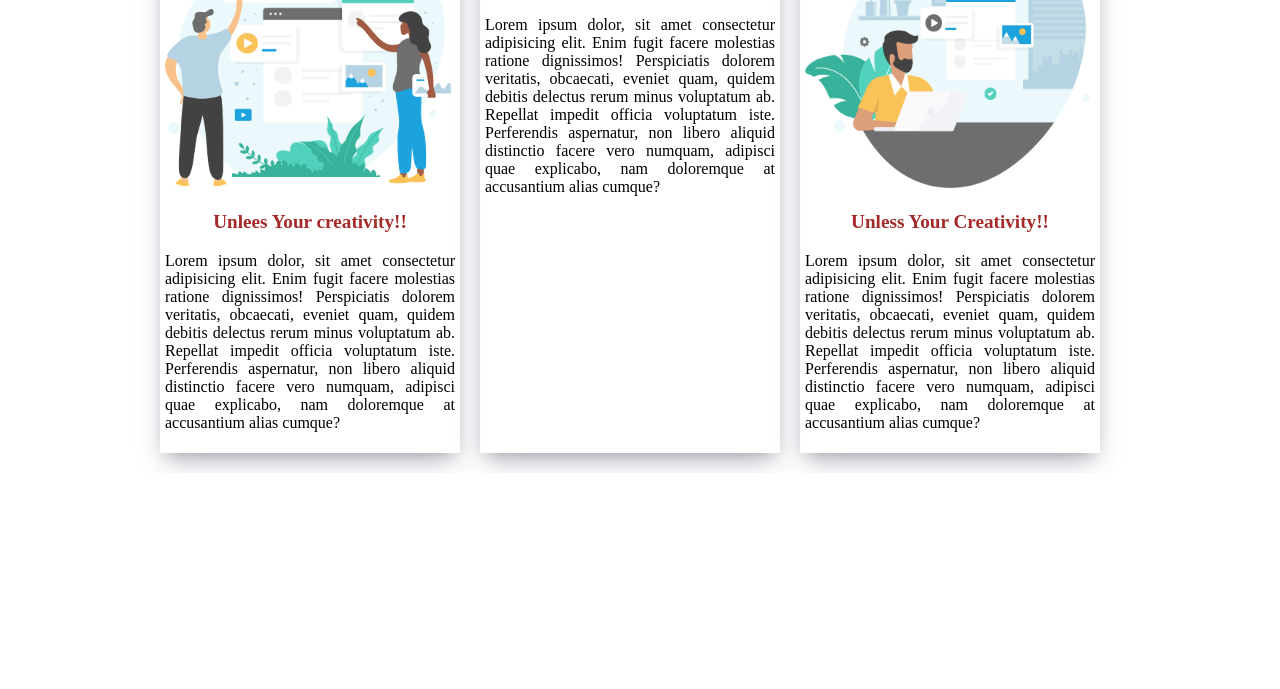
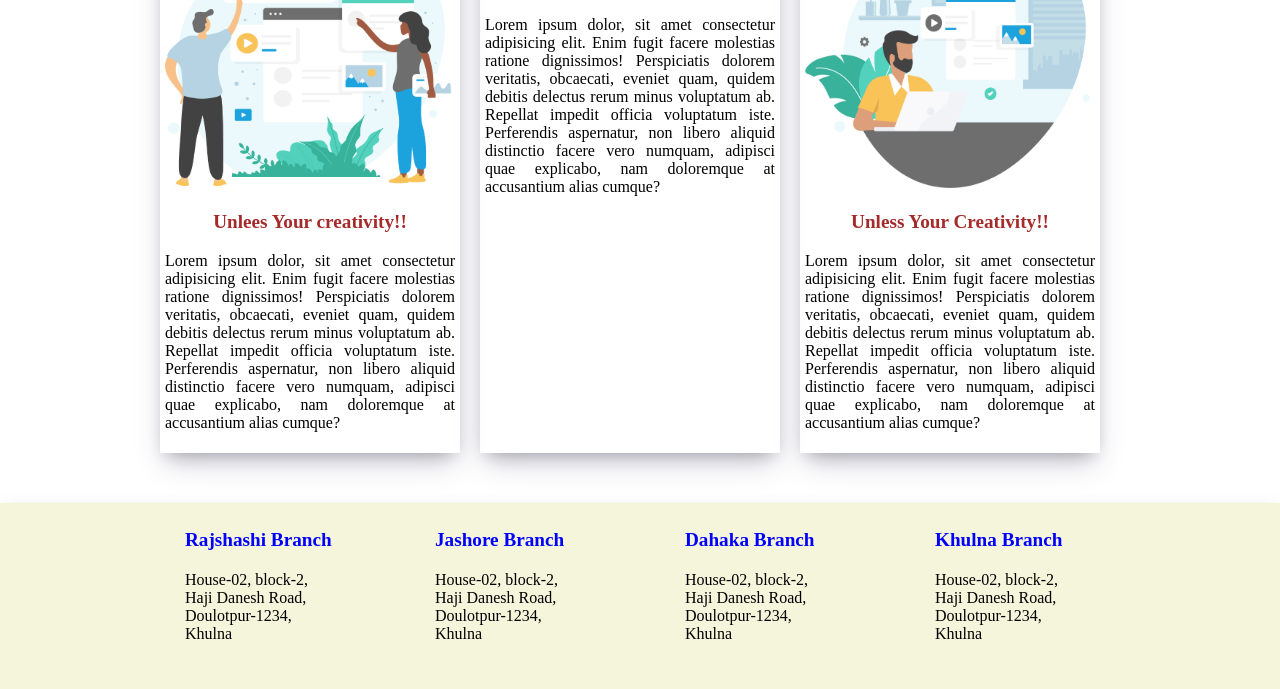
Before and after one commit to Iqbal19955/Second-Project, a plain HTML site: page index.html in a window 1280 px wide. Shown: the part 1277-1966 px from the top of the page. Before the commit the page ends 1750 px from the top, so only its background shows below. Drawn offline with Linux system fonts and the light colour scheme.

Commit message:
new added

```diff
--- a/index.html
+++ b/index.html
@@ -72,6 +72,40 @@
                </div>
             </Section>
        </main>
+       <footer>
+        <div class="footer1">
+        <ul>
+            <li><a href="#" class="special">Rajshashi Branch</a></li>
+            <li><a href="#">House-02, block-2,</a></li>
+            <li><a href="#">Haji Danesh Road,</a></li>
+            <li><a href="#">Doulotpur-1234,</a></li>
+            <li><a href="#">Khulna</a></li>
+        </ul>
+        <ul>
+            <li><a href="#" class="special">Jashore Branch</a></li>
+            <li><a href="#">House-02, block-2,</a></li>
+            <li><a href="#">Haji Danesh Road,</a></li>
+            <li><a href="#">Doulotpur-1234,</a></li>
+            <li><a href="#">Khulna</a></li>
+        </ul>
+        <ul>
+            <li><a href="#" class="special">Dahaka Branch</a></li>
+            <li><a href="#">House-02, block-2,</a></li>
+            <li><a href="#">Haji Danesh Road,</a></li>
+            <li><a href="#">Doulotpur-1234,</a></li>
+            <li><a href="#">Khulna</a></li>
+        </ul>
+        <ul>
+            <li><a href="#" class="special">Khulna Branch</a></li>
+            <li><a href="#">House-02, block-2,</a></li>
+            <li><a href="#">Haji Danesh Road,</a></li>
+            <li><a href="#">Doulotpur-1234,</a></li>
+            <li><a href="#">Khulna</a></li>
+        </ul>
+    </div>
+
+       </footer>
+
 
 
 </body>
--- a/style.css
+++ b/style.css
@@ -97,6 +97,7 @@ color: red;
 /*Card Start*/
 .card-item1{
     display: flex;
+    padding-bottom: 30px;
 }
 .card-item1 .card-item{
 width: 30%;
@@ -130,3 +131,38 @@ box-shadow: rgba(50, 50, 93, 0.25) 0px 13px 27px -5px, rgba(0, 0, 0, 0.3) 0px 8p
     cursor: pointer;
 
 }
+.card-item1 .card-item img:hover{
+    background-color: cadetblue;
+}
+/*Card End*/
+/*Footer Start*/
+footer{
+    margin: 0 auto;
+    background-color: beige;
+    box-shadow: rgba(0, 0, 0, 0.19) 0px 10px 20px, rgba(0, 0, 0, 0.23) 0px 6px 6px;
+    padding-bottom: 20px;
+}
+footer .footer1{
+    margin: 0 auto;
+    width: 1000px;
+    padding: 10px;
+    display: flex;
+    justify-content: space-around;
+}
+footer ul{
+    width: 20%;
+}
+footer ul li{
+    list-style: none;
+}
+footer ul li a{
+    text-decoration: none;
+    color: black;
+}
+.special{
+    color: blue;
+    font-size: larger;
+    font-weight: bolder;
+    padding-bottom: 20px;
+    display: block;
+}
```
